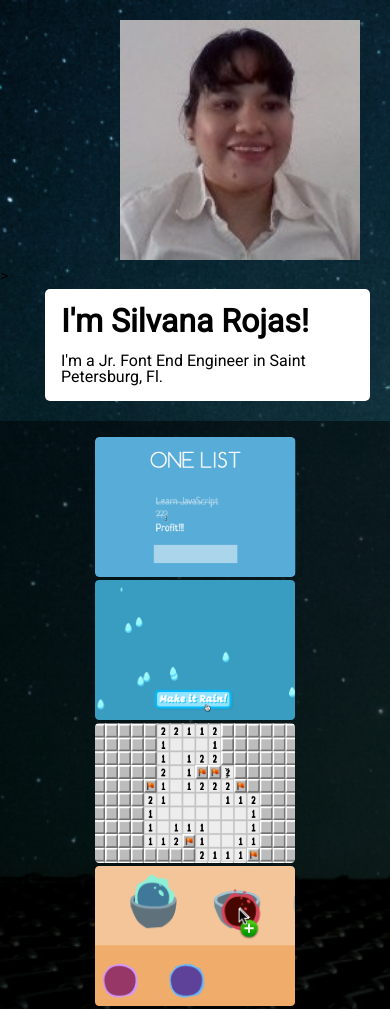
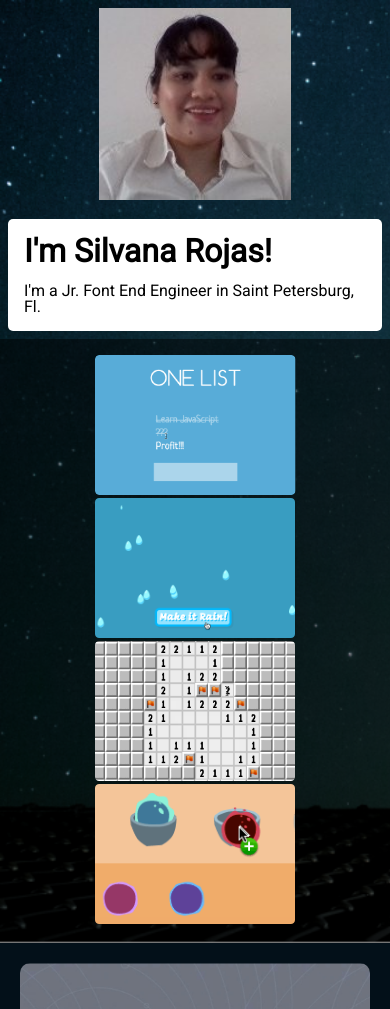
Before and after one commit to Elro1118/my-portafolio-page, a website: page public/index.html in a window 390 px wide. Shown: the top 1009 px of the page. Drawn offline with Linux system fonts and the light colour scheme.

Commit message:
almostDoneII

```diff
--- a/public/index.html
+++ b/public/index.html
@@ -16,8 +16,8 @@
 			<!-- Star First SubSection -->
 			<section class="firstSubSection">
 				<a href="https://www.linkedin.com/in/silvana-rojas-836a9072/"
-					><img src="/images/SilvanaRojas.jpg" class="myPhoto"/></a
-				>>
+					><img src="/images/SilvanaRojas.jpg" class="myPhoto"
+				/></a>
 				<section class="triangleSection">
 					<p class="myDialog">
 						<strong id="myName"> I'm Silvana Rojas!</strong><br /><br />
@@ -89,7 +89,10 @@
 					<img id="t4" src="/images/twitter.jpg" />
 					<img id="t5" src="/images/twitter.jpg" />
 				</section>
-				<p class="myParagraphFooter">© Copyright 2019 Silvana Rojas</p>
+				<p class="myParagraphFooter">
+					© Copyright 2019 Silvana Rojas. Built with &hearts; at Suncoast
+					Developers Guild
+				</p>
 			</footer>
 		</section>
 		<!------------------------------>
--- a/public/screen.css
+++ b/public/screen.css
@@ -204,13 +204,22 @@ h2 {
 	.firstSubSection {
 		display: flex;
 		flex-flow: column wrap;
+		align-items: center;
+		justify-content: center;
 	}
+
+	.triangleSection {
+		display: flex;
+		justify-content: flex-start;
+	}
+
 	.myDialog {
-		margin: 5px 20px 20px 45px;
+		margin: 0.5rem;
 	}
+
 	.myPhoto {
-		margin: 20px 20px 5px 120px;
-		width: 15rem;
+		margin: 0.5rem;
+		width: 12rem;
 	}
 }
 /*------------------------------------------------*/
```
